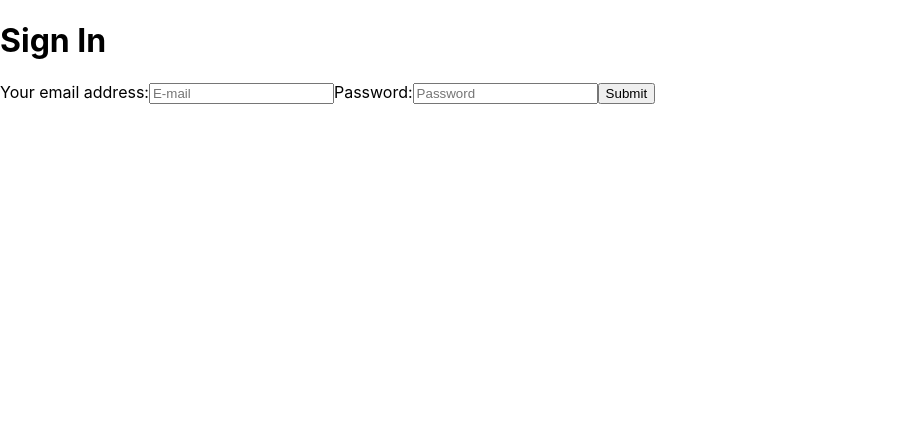
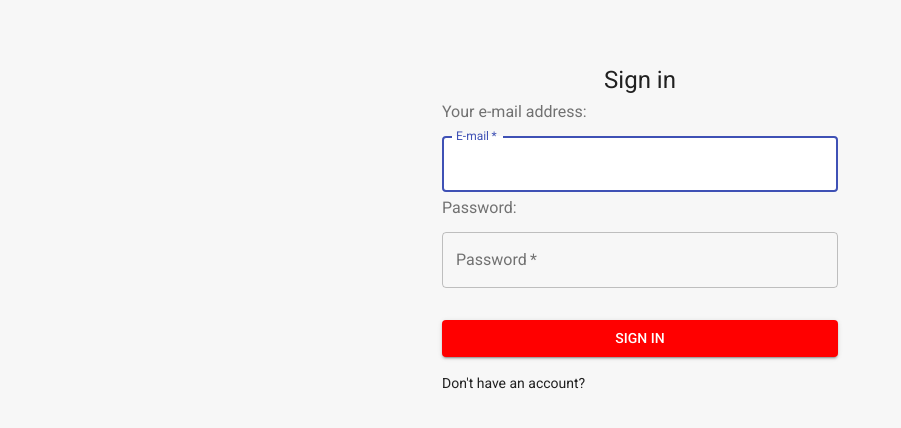
Before and after one commit to hatchways/team-emerald, a React (Create React App) app in the folder client/: page / in a window 1280 px wide. Shown: the top 428 px of the page, without its empty margins (0-901 px from the left). Built offline with nearby package versions, Linux system fonts and the light colour scheme.

Commit message:
"Started using material-ui to style"

```diff
--- a/client/src/pages/signInForm.js
+++ b/client/src/pages/signInForm.js
@@ -1,52 +1,153 @@
+// import React from 'react';
+
+// import { Button,  } from '@material-ui/core';
+
+// class SignInForm extends React.Component {
+//   constructor(props) {
+//     super(props);
+//     this.state = {
+//       email: '',
+//       password: '',
+//     };
+//   }
+
+//   handleChange = event => {
+//     this.setState({ [event.target.name]: event.target.value });
+//   };
+
+//   handleSubmit = event => {
+//     event.preventDefault();
+//   };
+
+//   render() {
+//     const { email, password } = this.state;
+//     return (
+//       <div>
+//         <h1> Sign In </h1>
+//         <form onSubmit={this.handleSubmit}>
+//           <label htmlFor="email">
+//             Your email address:
+//             <input
+//               type="text"
+//               name="email"
+//               value={email}
+//               placeholder="E-mail"
+//               id="email"
+//             />
+//           </label>
+//           <label htmlFor="password">
+//             Password:
+//             <input
+//               name="password"
+//               value={password}
+//               placeholder="Password"
+//               id="password"
+//             />
+//           </label>
+//           <input type="submit" value="Submit" />
+//         </form>
+//       </div>
+//     );
+//   }
+// }
+
+// export default SignInForm;
+
 import React from 'react';
+import Button from '@material-ui/core/Button';
+import CssBaseline from '@material-ui/core/CssBaseline';
+import TextField from '@material-ui/core/TextField';
+// import Link from '@material-ui/core/Link';
+import Grid from '@material-ui/core/Grid';
+import Typography from '@material-ui/core/Typography';
+import { makeStyles } from '@material-ui/core/styles';
+import Container from '@material-ui/core/Container';
+import InputLabel from '@material-ui/core/InputLabel';
 
-class SignInForm extends React.Component {
-  constructor(props) {
-    super(props);
-    this.state = {
-      email: '',
-      password: '',
-    };
-  }
+const useStyles = makeStyles(theme => ({
+  '@global': {
+    body: {
+      backgroundColor: '#F7F7F7',
+    },
+  },
+  paper: {
+    marginTop: theme.spacing(8),
+    display: 'flex',
+    flexDirection: 'column',
+    alignItems: 'center',
+  },
+  form: {
+    width: '100%', // Fix IE 11 issue.
+    marginTop: theme.spacing(1),
+    flexDirection: 'column',
+    alignItems: 'center',
+  },
+  submit: {
+    margin: theme.spacing(3, 0, 2),
+    backgroundColor: 'red',
+  },
+  textfield: {
+    backgroundColor: 'white',
+  },
+}));
 
-  handleChange = event => {
-    this.setState({ [event.target.name]: event.target.value });
-  };
+export default function SignIn() {
+  const classes = useStyles();
 
-  handleSubmit = event => {
-    event.preventDefault();
-  };
-
-  render() {
-    const { email, password } = this.state;
   return (
-      <div>
-        <h1> Sign In </h1>
-        <form onSubmit={this.handleSubmit}>
-          <label htmlFor="email">
-            Your email address:
-            <input
-              type="text"
+    <Container component="main" maxWidth="xs">
+      <CssBaseline />
+      <div className={classes.paper}>
+        <Typography component="h1" variant="h5">
+          Sign in
+        </Typography>
+        <form className={classes.form} noValidate>
+          <InputLabel>Your e-mail address:</InputLabel>
+          <TextField
+            className={classes.textfield}
+            variant="outlined"
+            margin="normal"
+            required
+            fullWidth
+            id="email"
+            label="E-mail"
             name="email"
-              value={email}
-              placeholder="E-mail"
-              id="email"
+            autoComplete="email"
+            autoFocus
           />
-          </label>
-          <label htmlFor="password">
-            Password:
-            <input
+          <InputLabel>Password:</InputLabel>
+          <TextField
+            variant="outlined"
+            margin="normal"
+            required
+            fullWidth
             name="password"
-              value={password}
-              placeholder="Password"
+            label="Password"
+            type="password"
             id="password"
+            autoComplete="current-password"
           />
-          </label>
-          <input type="submit" value="Submit" />
+          <Button
+            type="submit"
+            fullWidth
+            variant="contained"
+            color="primary"
+            className={classes.submit}
+          >
+            Sign In
+          </Button>
+          <Grid container>
+            <Grid item xs>
+              Don&apos;t have an account?
+            </Grid>
+            <Grid item>
+              {/* <Link href="#" variant="body2"> */}
+              {/* {'Create an Account'} */}
+              {/* </Link> */}
+            </Grid>
+          </Grid>
         </form>
       </div>
+    </Container>
   );
 }
-}
-
-export default SignInForm;
```
Lines whose indentation alone changed are shown as unchanged.
